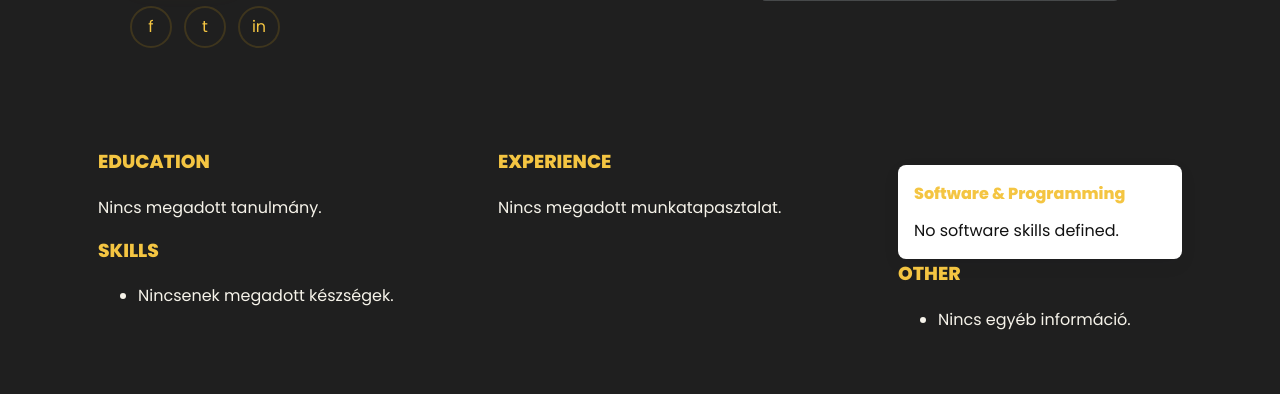
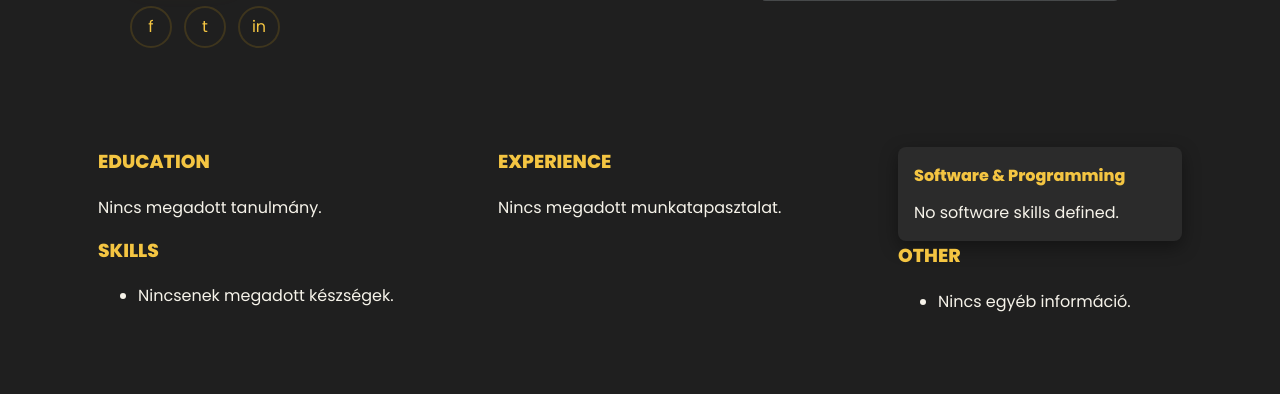
Before and after one commit to szilve60/resume, a Django app: page / in a window 1280 px wide. Shown: the part 646-1040 px from the top of the page. After the commit the page ends 958 px from the top, so only its background shows below. Run offline with Django 4.2, Linux system fonts and the light colour scheme; data that the repository does not hold is empty.

Commit message:
Make skill card dark, remove top margin for alignment, improve bar contrast

```diff
--- a/resume/static/css/style.css
+++ b/resume/static/css/style.css
@@ -79,12 +79,12 @@ main{display:block}
 
 /* Skill card styles (moved here to ensure correct loading order) */
 .skill-card {
-  background: #fff;
-  color: #111;
+  background: var(--surface);
+  color: var(--text);
   border-radius: 8px;
   padding: 16px;
-  box-shadow: 0 6px 18px rgba(18,22,26,0.06);
-  margin-top: 18px;
+  box-shadow: 0 6px 18px rgba(0,0,0,0.4);
+  margin: 0; /* align with other column content */
 }
 .skill-card h4 {
   margin: 0 0 12px 0;
@@ -104,7 +104,7 @@ main{display:block}
 }
 .skill-bar-wrap {
   flex: 1;
-  background: #eee;
+  background: rgba(255,255,255,0.06);
   border-radius: 999px;
   height: 12px;
   overflow: hidden;
```
